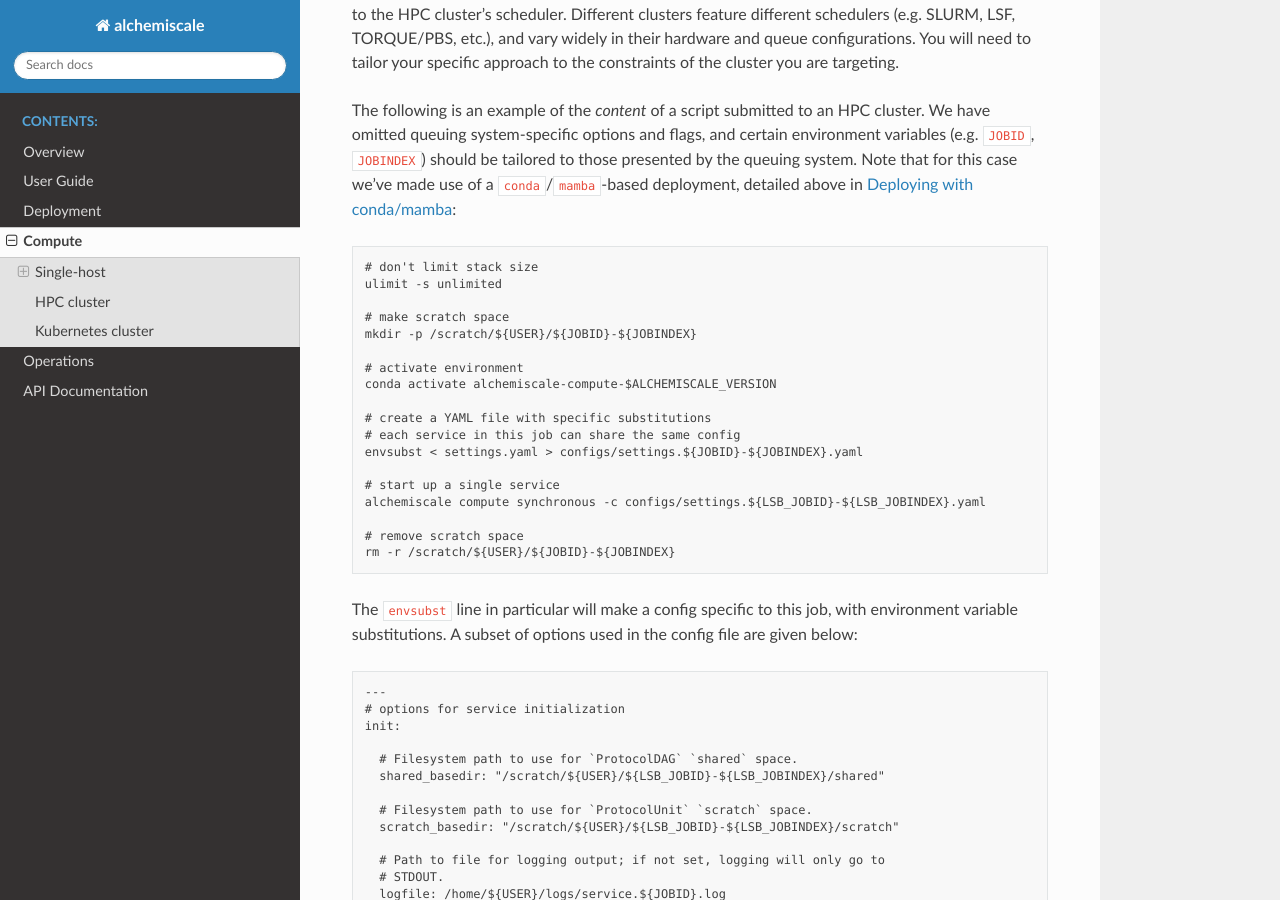
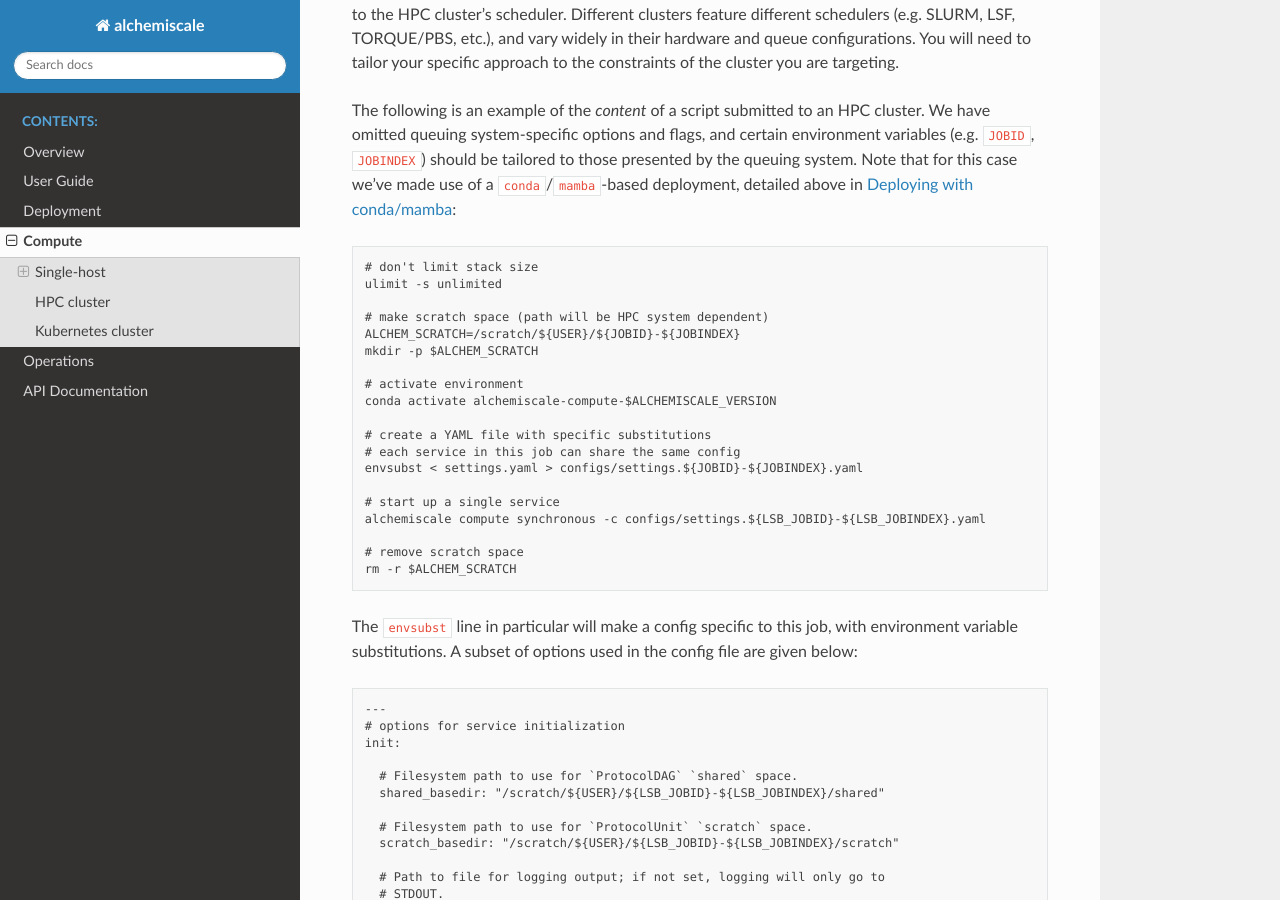
Before and after one commit to OpenFreeEnergy/alchemiscale, a Sphinx documentation site: the page built from docs/compute.rst, in a window 1280 px wide and 900 px high, scrolled down 1501 px. Built offline with Sphinx 7.4.7 and the Read the Docs theme 2.0.0, drawn with Linux system fonts in a browser that asks for light colours.

Commit message:
Apply suggestions from code review
Co-authored-by: Mike Henry <11765982+mikemhenry@users.noreply.github.com>

```diff
--- a/docs/compute.rst
+++ b/docs/compute.rst
@@ -75,8 +75,9 @@ Note that for this case we've made use of a ``conda``/``mamba``-based deployment
     # don't limit stack size
     ulimit -s unlimited
 
-    # make scratch space
-    mkdir -p /scratch/${USER}/${JOBID}-${JOBINDEX}
+    # make scratch space (path will be HPC system dependent)
+    ALCHEM_SCRATCH=/scratch/${USER}/${JOBID}-${JOBINDEX}
+    mkdir -p $ALCHEM_SCRATCH
 
     # activate environment
     conda activate alchemiscale-compute-$ALCHEMISCALE_VERSION
@@ -89,7 +90,7 @@ Note that for this case we've made use of a ``conda``/``mamba``-based deployment
     alchemiscale compute synchronous -c configs/settings.${LSB_JOBID}-${LSB_JOBINDEX}.yaml
 
     # remove scratch space
-    rm -r /scratch/${USER}/${JOBID}-${JOBINDEX}
+    rm -r $ALCHEM_SCRATCH
 
 
 The ``envsubst`` line in particular will make a config specific to this job, with environment variable substitutions.
```
